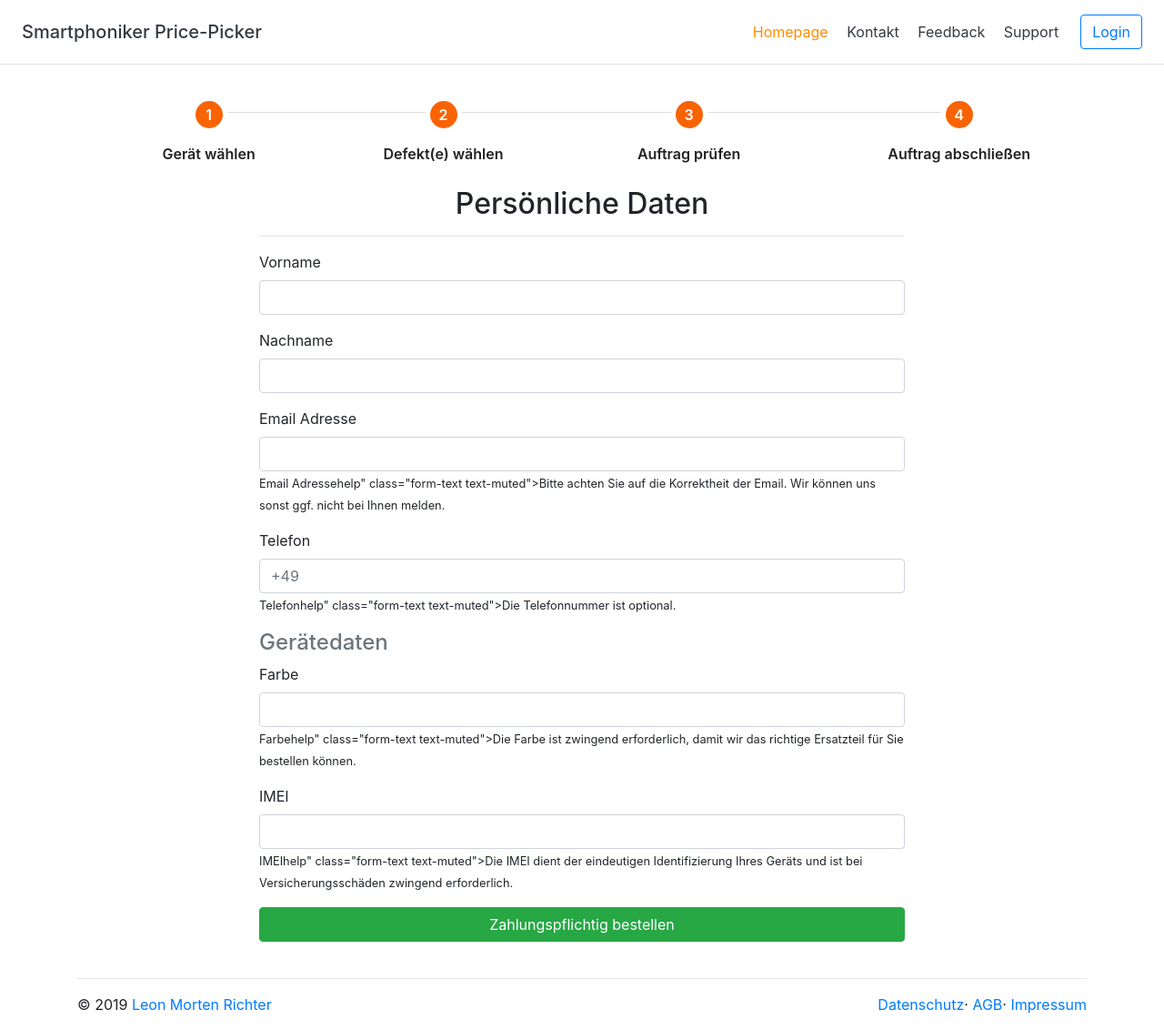
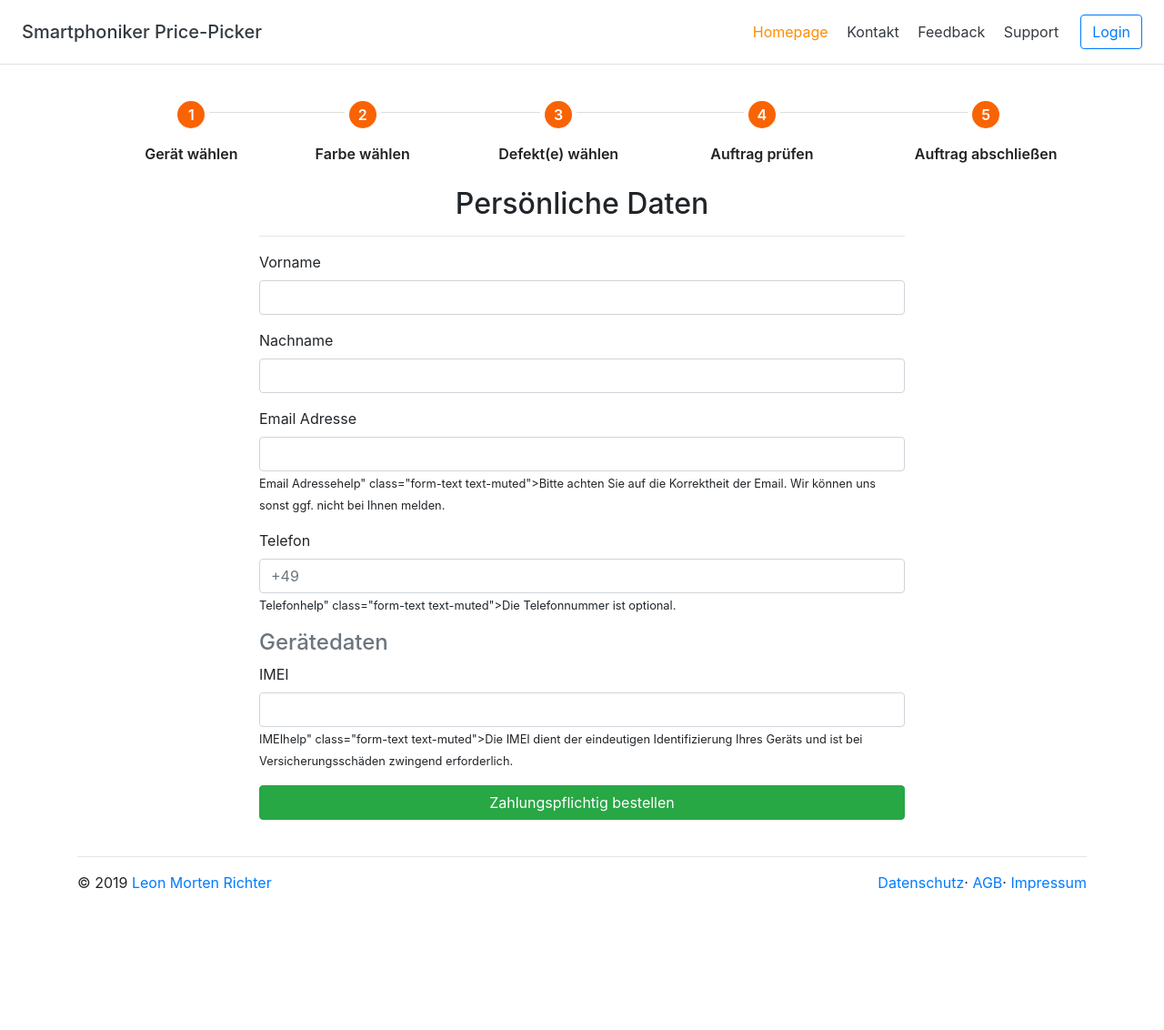
Before and after one commit to M0r13n/price_picker, a Flask app: page /complete/1 in a window 1280 px wide. Shown: the whole page at 91% size. After the commit the page ends 980 px from the top, so only its background shows below. Run offline with Flask 2, Linux system fonts and the light colour scheme; parts of the project's set-up code (start-up, migrations or seed data) failed here and were passed over; some libraries are stand-ins or nearby versions.

Commit message:
add 5th stepper entry

```diff
--- a/manage.py
+++ b/manage.py
@@ -83,37 +83,37 @@
     db.session.add(huawei)
     db.session.add(oneplus)
 
-    ip4 = Device(name="iPhone 4", manufacturer=apple,
+    ip4 = Device(name="iPhone 4", manufacturer=apple, colors=[black, white],
                  picture=Picture.query.filter_by(name='iphone_4s').first())
-    ip5 = Device(name="iPhone 5", manufacturer=apple,
+    ip5 = Device(name="iPhone 5", manufacturer=apple, colors=[black, white],
                  picture=Picture.query.filter_by(name='iphone_5s').first())
-    ip5s = Device(name="iPhone 5s", manufacturer=apple,
+    ip5s = Device(name="iPhone 5s", manufacturer=apple, colors=[black, white],
                   picture=Picture.query.filter_by(name='iphone_5s').first())
-    ip5c = Device(name="iPhone 5c", manufacturer=apple,
+    ip5c = Device(name="iPhone 5c", manufacturer=apple, colors=[black, white],
                   picture=Picture.query.filter_by(name='iphone_5c').first())
-    ip6 = Device(name="iPhone 6", manufacturer=apple,
+    ip6 = Device(name="iPhone 6", manufacturer=apple, colors=[black, white],
                  picture=Picture.query.filter_by(name='iphone_8').first())
-    ip6p = Device(name="iPhone 6 Plus", manufacturer=apple,
+    ip6p = Device(name="iPhone 6 Plus", manufacturer=apple, colors=[black, white],
                   picture=Picture.query.filter_by(name='iphone_8_plus').first())
-    ip6s = Device(name="iPhone 6s", manufacturer=apple,
+    ip6s = Device(name="iPhone 6s", manufacturer=apple, colors=[black, white],
                   picture=Picture.query.filter_by(name='iphone_8').first())
-    ip6sp = Device(name="iPhone 6s Plus", manufacturer=apple,
+    ip6sp = Device(name="iPhone 6s Plus", manufacturer=apple, colors=[black, white],
                    picture=Picture.query.filter_by(name='iphone_8_plus').first())
-    ip7 = Device(name="iPhone 7", manufacturer=apple,
+    ip7 = Device(name="iPhone 7", manufacturer=apple, colors=[black, white],
                  picture=Picture.query.filter_by(name='iphone_8').first())
-    ip7p = Device(name="iPhone 7 Plus", manufacturer=apple,
+    ip7p = Device(name="iPhone 7 Plus", manufacturer=apple, colors=[black, white],
                   picture=Picture.query.filter_by(name='iphone_8_plus').first())
-    ip8 = Device(name="iPhone 8", manufacturer=apple,
+    ip8 = Device(name="iPhone 8", manufacturer=apple, colors=[black, white],
                  picture=Picture.query.filter_by(name='iphone_x').first())
-    ip8p = Device(name="iPhone 8 Plus", manufacturer=apple,
+    ip8p = Device(name="iPhone 8 Plus", manufacturer=apple, colors=[black, white],
                   picture=Picture.query.filter_by(name='iphone_x').first())
     ipx = Device(name="iPhone X", manufacturer=apple, colors=[black, white],
                  picture=Picture.query.filter_by(name='iphone_x').first())
-    ipxs = Device(name="iPhone Xs", manufacturer=apple,
+    ipxs = Device(name="iPhone Xs", manufacturer=apple, colors=[black, white],
                   picture=Picture.query.filter_by(name='iphone_x').first())
-    ipxsm = Device(name="iPhone Xs Max", manufacturer=apple,
+    ipxsm = Device(name="iPhone Xs Max", manufacturer=apple, colors=[black, white],
                    picture=Picture.query.filter_by(name='iphone_x').first())
-    ipxr = Device(name="iPhone Xr", manufacturer=apple,
+    ipxr = Device(name="iPhone Xr", manufacturer=apple, colors=[black, white],
                   picture=Picture.query.filter_by(name='iphone_x').first())
     db.session.add(ip4)
     db.session.add(ip5)
--- a/price_picker/templates/_macros.html
+++ b/price_picker/templates/_macros.html
@@ -119,7 +119,7 @@
 
 {% macro render_stepper(step=1) %}
 
-    <!--Slightly modified and simplified from https://codepen.io/thdeux/pen/zBGNrM-->
+    <!-- Modified from https://codepen.io/thdeux/pen/zBGNrM -->
     <div class="md-stepper-horizontal orange">
         <div class="md-step active">
             <div class="md-step-circle"><span>1</span></div>
@@ -129,18 +129,24 @@
         </div>
         <div class="md-step {{ 'active' if step-1>0 }}">
             <div class="md-step-circle"><span>2</span></div>
-            <div class="md-step-title">Defekt(e) wählen</div>
+            <div class="md-step-title">Farbe wählen</div>
             <div class="md-step-bar-left"></div>
             <div class="md-step-bar-right"></div>
         </div>
         <div class="md-step {{ 'active' if step-2>0 }}">
             <div class="md-step-circle"><span>3</span></div>
-            <div class="md-step-title">Auftrag prüfen</div>
+            <div class="md-step-title">Defekt(e) wählen</div>
             <div class="md-step-bar-left"></div>
             <div class="md-step-bar-right"></div>
         </div>
         <div class="md-step {{ 'active' if step-3>0 }}">
             <div class="md-step-circle"><span>4</span></div>
+            <div class="md-step-title">Auftrag prüfen</div>
+            <div class="md-step-bar-left"></div>
+            <div class="md-step-bar-right"></div>
+        </div>
+        <div class="md-step {{ 'active' if step-4>0 }}">
+            <div class="md-step-circle"><span>5</span></div>
             <div class="md-step-title">Auftrag abschließen</div>
             <div class="md-step-bar-left"></div>
             <div class="md-step-bar-right"></div>
--- a/price_picker/templates/device_mocks/_iphone_4s.html
+++ b/price_picker/templates/device_mocks/_iphone_4s.html
@@ -1,4 +1,4 @@
-<div class="marvel-device iphone4s silver">
+<div class="marvel-device iphone4s black">
     <div class="top-bar"></div>
     <div class="sleep"></div>
     <div class="volume"></div>
--- a/price_picker/templates/device_mocks/_iphone_5s.html
+++ b/price_picker/templates/device_mocks/_iphone_5s.html
@@ -1,4 +1,4 @@
-<div class="marvel-device iphone5s gold">
+<div class="marvel-device iphone5s black">
     <div class="top-bar"></div>
     <div class="sleep"></div>
     <div class="volume"></div>
--- a/price_picker/templates/device_mocks/_iphone_8.html
+++ b/price_picker/templates/device_mocks/_iphone_8.html
@@ -1,4 +1,4 @@
-<div class="marvel-device iphone8">
+<div class="marvel-device iphone8 black">
     <div class="top-bar"></div>
     <div class="sleep"></div>
     <div class="volume"></div>
--- a/price_picker/templates/device_mocks/_note_8.html
+++ b/price_picker/templates/device_mocks/_note_8.html
@@ -1,4 +1,4 @@
-<div class="marvel-device note8">
+<div class="marvel-device note8 black">
     <div class="inner"></div>
     <div class="overflow">
         <div class="shadow"></div>
--- a/price_picker/templates/main/choose_color.html
+++ b/price_picker/templates/main/choose_color.html
@@ -5,7 +5,7 @@
 
 {% block page_title %}- Reparaturauswahl{% endblock %}
 {% block content %}
-    {{ render_stepper(1) }}
+    {{ render_stepper(2) }}
 
     <div class="container">
         <div class="row justify-content-md-center">
@@ -18,7 +18,6 @@
             <div class="text-center">
                 {{ form.hidden_tag() }}
                 {{ form.colors(hidden=True) }}
-                <button class="btn btn-success" type="submit" id="colorFormSubmitBtn">Defekt(e) wählen</button>
             </div>
         </form>
         <a class="btn btn-secondary" href="{{ url_for('main.select_device', manufacturer_id=device.manufacturer.id) }}">&laquo;
@@ -26,5 +25,5 @@
     </div>
 {% endblock %}
 {% block js %}
-    <script src="{{ url_for('static', filename='select_color.js') }}" type="text/javascript"></script>
+    <script src="{{ url_for('static', filename='select_color.js') }}?v=1.0.1" type="text/javascript"></script>
 {% endblock %}
--- a/price_picker/templates/main/complete.html
+++ b/price_picker/templates/main/complete.html
@@ -3,7 +3,7 @@
 {% from "_macros.html" import warn_message, render_formgroup %}
 {% from "_macros.html" import render_stepper %}
 {% block content %}
-    {{ render_stepper(4) }}
+    {{ render_stepper(5) }}
     <div class="col-lg-8 col-sm-8 offset-lg-2">
         <h2 class="text-center">Persönliche Daten</h2>
         <hr>
@@ -15,7 +15,6 @@
             {{ render_formgroup(form.email) }}
             {{ render_formgroup(form.phone, placeholder="+49") }}
             <h4 class="text-muted">Gerätedaten</h4>
-            {{ render_formgroup(form.color) }}
             {{ render_formgroup(form.imei) }}
             {{ form.confirm(class="btn btn-block btn-success") }}
         </form>
--- a/price_picker/templates/main/summary.html
+++ b/price_picker/templates/main/summary.html
@@ -4,7 +4,7 @@
 {% from "_macros.html" import render_stepper %}
 {% block page_title %}- Abschluss{% endblock %}
 {% block content %}
-    {{ render_stepper(3) }}
+    {{ render_stepper(4) }}
 
     <div class="container">
         <div class="row">
@@ -55,7 +55,7 @@
                 </button>
             </div>
             <br>
-            <a class="btn btn-secondary" href="{{ url_for('main.select_repair', device_id=device.id) }}">&laquo; Zurück</a>
         </div>
+        <a class="btn btn-secondary" href="{{ url_for('main.select_repair', device_id=device.id) }}">&laquo; Zurück</a>
     </div>
 {% endblock %}
--- a/price_picker/views/main/forms.py
+++ b/price_picker/views/main/forms.py
@@ -63,15 +63,6 @@
         description="Die IMEI dient der eindeutigen Identifizierung Ihres Geräts und ist bei Versicherungsschäden zwingend erforderlich."
     )
 
-    color = StringField(
-        "Farbe",
-        validators=[
-            DataRequired(message="Es wird ein Nachname benötigt"),
-            Length(min=3, max=30, message="Die Farbe sollte zwischen 3 und 30 Zeichen enthalten")
-        ],
-        description="Die Farbe ist zwingend erforderlich, damit wir das richtige Ersatzteil für Sie bestellen können."
-    )
-
     email = StringField(
         "Email Adresse",
         validators=[
--- a/price_picker/views/main/views.py
+++ b/price_picker/views/main/views.py
@@ -82,6 +82,7 @@
     repair_ids = session['repair_ids']
     repairs = db.session.query(Repair).filter(Repair.id.in_(repair_ids)).all()
     form = ContactForm()
+    form.confirm.label.text = "Kostenvoranschlag anfordern!"
     if form.validate_on_submit():
         flash(f'Wir haben den Kostenvoranschlag an {form.email.data} versandt!', 'success')
         return redirect(url_for('main.thank_you'))
```
Also changed, not shown: assets/static/select_color.js (+10 -4 lines), price_picker/templates/main/select_repair.html (+5 -4 lines).
